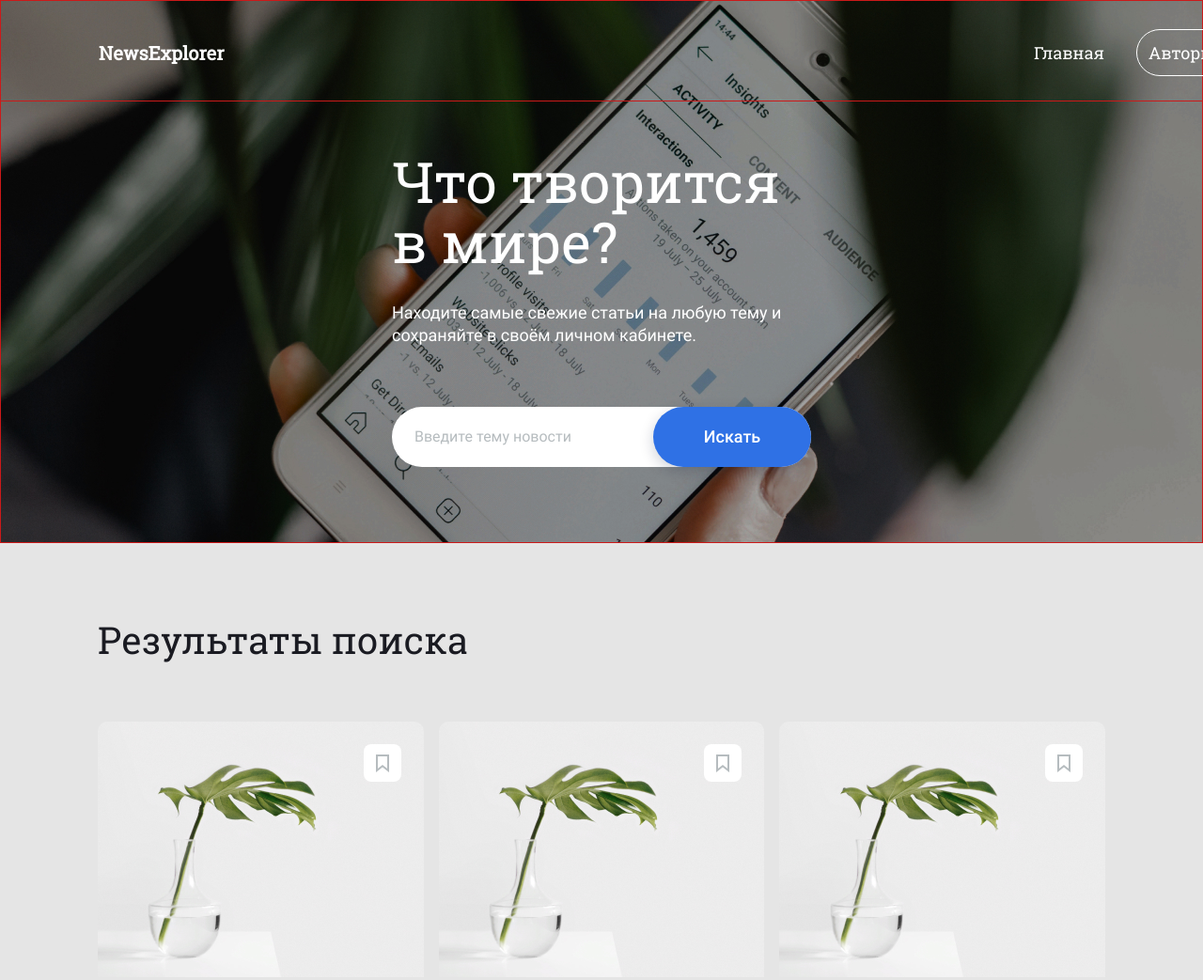
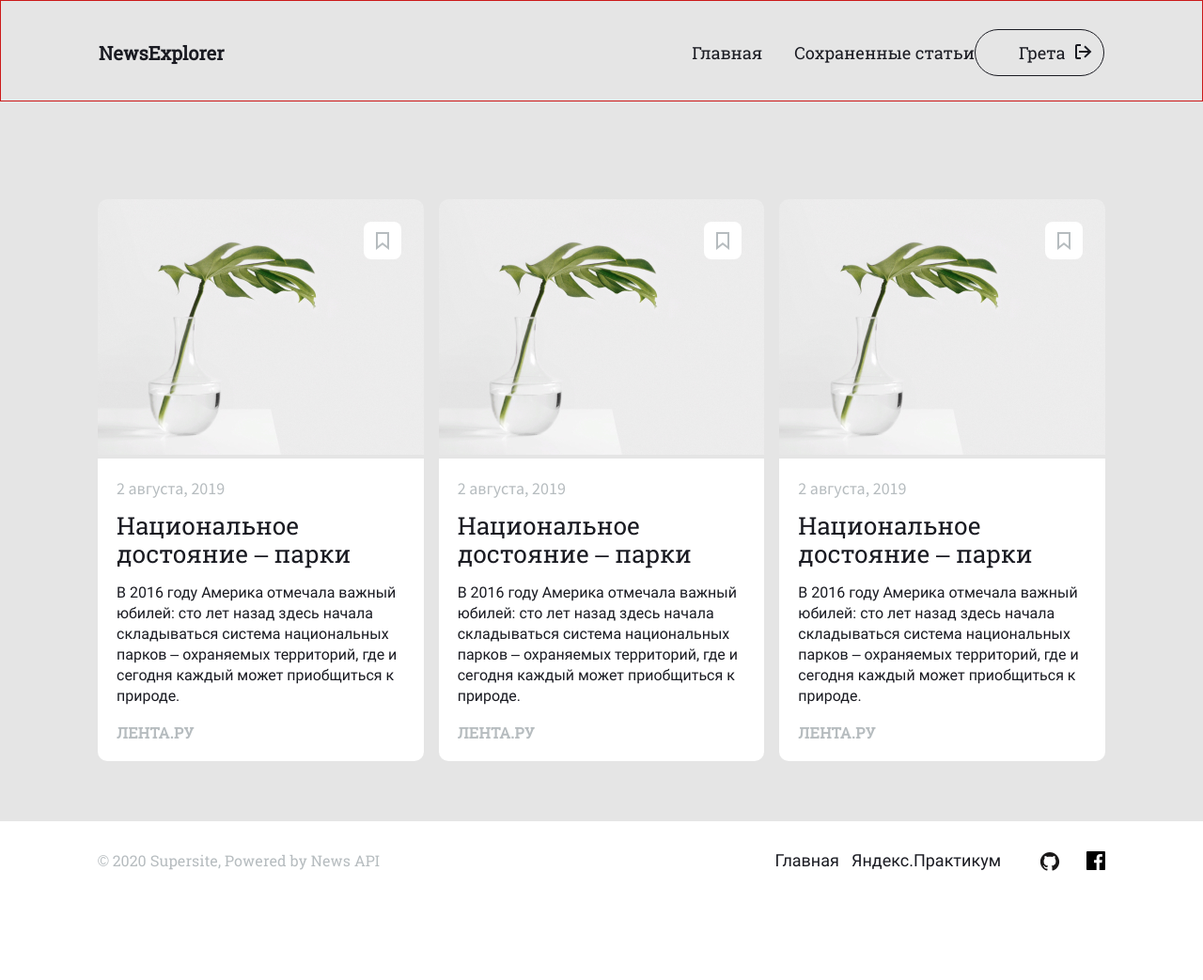
Before and after one commit to AliaksandraI/news-explorer-frontend, a React app: page /saved-news in a window 1280 px wide. Shown: the top 1043 px of the page at 94% size. After the commit the page ends 958 px from the top, so only its background shows below. Built offline with nearby package versions, Linux system fonts and the light colour scheme.

Commit message:
routes are done

```diff
--- a/package.json
+++ b/package.json
@@ -8,6 +8,7 @@
     "@testing-library/user-event": "^7.2.1",
     "react": "^17.0.0",
     "react-dom": "^17.0.0",
+    "react-router-dom": "^5.2.0",
     "react-scripts": "3.4.4"
   },
   "scripts": {
--- a/src/components/App/App.js
+++ b/src/components/App/App.js
@@ -1,7 +1,8 @@
 import React from 'react';
-import Header from '../Header/Header.js';
+import { BrowserRouter, Route, Switch } from 'react-router-dom';
 import Main from '../Main/Main.js';
-import Footer from '../Footer/Footer.js';
+import SavedNews from '../SavedNews/SavedNews.js';
+
 
 import './App.css';
 
@@ -16,16 +17,14 @@ class App extends React.Component{
 */
   render(){
     return(
-
-      <div className="page">
-
-        <Header />
-
-        <Main />
-
-        <Footer />
-
-      </div>
+      <BrowserRouter>
+        <div className="page">
+          <Switch>
+              <Route path="/" component={Main} exact/>
+              <Route path="/saved-news" component={SavedNews}/>
+          </Switch>
+        </div>
+      </BrowserRouter>
     )
   }
 
--- a/src/components/Header/Header.css
+++ b/src/components/Header/Header.css
@@ -6,11 +6,12 @@
     display: flex;
     justify-content: space-between;
     border: 1px solid #cc1919;
-    position: fixed;
-    top: 0;
-    width: 100%;
+
 }
-
+/*position: fixed;
+top: 0;
+width: 100%;
+*/
 
 .header_hidden {
     display: none;
@@ -43,6 +44,10 @@
     margin-left: 34px;
     align-self: center;
     color: #FFFFFF;
+}
+
+.header__text :last-of-type{
+    margin-left: 19px;
 }
 
 
--- a/src/components/Header/Header.js
+++ b/src/components/Header/Header.js
@@ -6,12 +6,12 @@ import './Header.css';
 function Header () {
     return (
         <header className="header">
-            <a className="header__name" href="https://www.segerios.com/wp-content/uploads/2016/09/Brilliant-Brown-And-White-Beagle-Dog-Looking-At-You.jpg" >NewsExplorer</a>
+            <a className="header__name header__text_dark " href="https://www.segerios.com/wp-content/uploads/2016/09/Brilliant-Brown-And-White-Beagle-Dog-Looking-At-You.jpg" >NewsExplorer</a>
             <div className="header__menu">
-                <a className="header__text" href="https://www.segerios.com/wp-content/uploads/2016/09/Brilliant-Brown-And-White-Beagle-Dog-Looking-At-You.jpg">Главная</a>
-                <a className="header__text header_hidden" href="https://www.segerios.com/wp-content/uploads/2016/09/Brilliant-Brown-And-White-Beagle-Dog-Looking-At-You.jpg">Сохраненные статьи</a>
-                <a className="header__text header__button " href="https://www.segerios.com/wp-content/uploads/2016/09/Brilliant-Brown-And-White-Beagle-Dog-Looking-At-You.jpg">Авторизоваться</a>
-                <div className="header__button header__button_dark header_hidden" >
+                <a className="header__text header__text_dark " href="https://www.segerios.com/wp-content/uploads/2016/09/Brilliant-Brown-And-White-Beagle-Dog-Looking-At-You.jpg">Главная</a>
+                <a className="header__text header__text_dark " href="https://www.segerios.com/wp-content/uploads/2016/09/Brilliant-Brown-And-White-Beagle-Dog-Looking-At-You.jpg">Сохраненные статьи</a>
+                <a className="header__text header__button  header_hidden" href="https://www.segerios.com/wp-content/uploads/2016/09/Brilliant-Brown-And-White-Beagle-Dog-Looking-At-You.jpg">Авторизоваться</a>
+                <div className="header__button header__button_dark" >
                     <a className="header__text header__text_dark " href="https://www.segerios.com/wp-content/uploads/2016/09/Brilliant-Brown-And-White-Beagle-Dog-Looking-At-You.jpg">Грета </a>
                     <img src={logoutPath} className="header__logo" alt="кнопка вылогиниться"/>
                 </div>
--- a/src/components/Main/Main.js
+++ b/src/components/Main/Main.js
@@ -1,22 +1,28 @@
 import React from 'react';
+import Header from '../Header/Header.js';
 import Search from '../Search/Search.js';
 import NewsCardList from '../NewsCardList/NewsCardList.js';
 import About from '../About/About.js';
 import Preloader from '../Preloader/Preloader.js';
+import Footer from '../Footer/Footer.js';
 
+import '../NewsCardList/NewsCardList.css';
 
 function Main () {
     return (
         <div >
-
+            <Header />
             <Search />
-
-            <NewsCardList />
-
+            <section>
+                <h2 className="cards__title">Результаты поиска</h2>
+                <NewsCardList />
+                <div className="cards__button-wrapper">
+                <button className="cards__button">Показать еще</button>
+            </div>
+            </section>
             <Preloader />
-
             <About />
-
+            <Footer />
       </div>
     );
 }
--- a/src/components/NewsCardList/NewsCardList.css
+++ b/src/components/NewsCardList/NewsCardList.css
@@ -6,12 +6,12 @@
     font-size: 40px;
     line-height: 46px;
     color: #1A1B22;
-    margin: 80px auto 64px 104px;
+    margin: 80px auto 64px 0;
 }
 
 .cards__wrapper{
     max-width: 1232px;
-    margin: 0px 104px;
+    margin: 104px 104px 64px;
     display: grid;
     grid-template-columns: repeat(3, 1fr);
     grid-auto-rows: 1fr;
@@ -23,7 +23,7 @@
     display: flex;
     flex-direction: row;
     justify-content: space-around;
-    margin: 64px auto 80px;
+    margin: 0px auto 80px;
 }
 
 .cards__button{
--- a/src/components/NewsCardList/NewsCardList.js
+++ b/src/components/NewsCardList/NewsCardList.js
@@ -6,16 +6,13 @@ import './NewsCardList.css';
 function NewsCardList () {
     return (
         <section className="cards">
-            <h2 className="cards__title">Результаты поиска</h2>
+
                 <div className="cards__wrapper">
                     <NewsCard />
                     <NewsCard />
                     <NewsCard />
-                    <NewsCard />
                 </div>
-            <div className="cards__button-wrapper">
-                <button className="cards__button">Показать еще</button>
-            </div>
+
         </section>
     );
 }
--- a/src/components/SavedNews/SavedNews.js
+++ b/src/components/SavedNews/SavedNews.js
@@ -0,0 +1,22 @@
+import React from 'react';
+import Header from '../Header/Header.js';
+import NewsCardList from '../NewsCardList/NewsCardList.js';
+import SavedNewsHeader from '../SavedNewsHeader/SavedNewsHeader.js';
+import Footer from '../Footer/Footer.js';
+
+function SavedNews () {
+    return (
+        <div >
+            <Header />
+
+            <SavedNewsHeader />
+
+            <NewsCardList />
+
+            <Footer />
+      </div>
+    );
+}
+
+
+export default SavedNews;
--- /dev/null
+++ b/src/components/SavedNewsHeader/SavedNewsHeader.js
@@ -0,0 +1,14 @@
+import React from 'react';
+
+
+import './SavedNewsHeader.css';
+
+function SavedNewsHeader () {
+    return (
+        <section className="saved-news-header">
+
+        </section>
+    );
+}
+
+export default SavedNewsHeader;
```
Also changed, not shown: src/components/Navigation/Navigation.js (added, +14 -0 lines), src/components/Navigation/Navigation.css (added), src/components/SavedNewsHeader/SavedNews.js (deleted), src/components/SavedNewsHeader/SavedNewsHeader.css (added), 1 other file.
